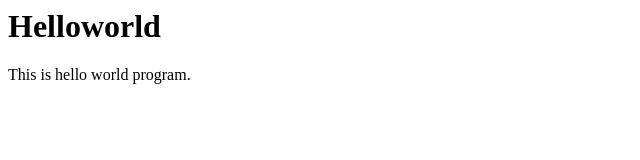
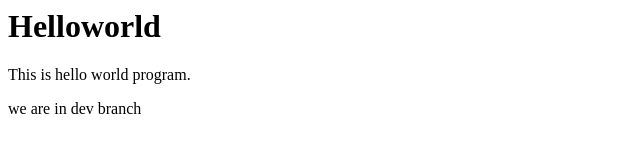
Before and after one commit to rahuldey-anshu/GitRepoRahul, a plain HTML site: page Helloworld.html in a window 1280 px wide. Shown: the whole page, without its empty margins (0-640 px from the left). Drawn offline with Linux system fonts and the light colour scheme.

Commit message:
dev branch has changed 1

```diff
--- a/Helloworld.html
+++ b/Helloworld.html
@@ -6,5 +6,6 @@
 </head>
 <body>
 	<p>This  is hello world program.</p>
+	<p> we are in dev branch</p>
 </body>
 </html>
```
